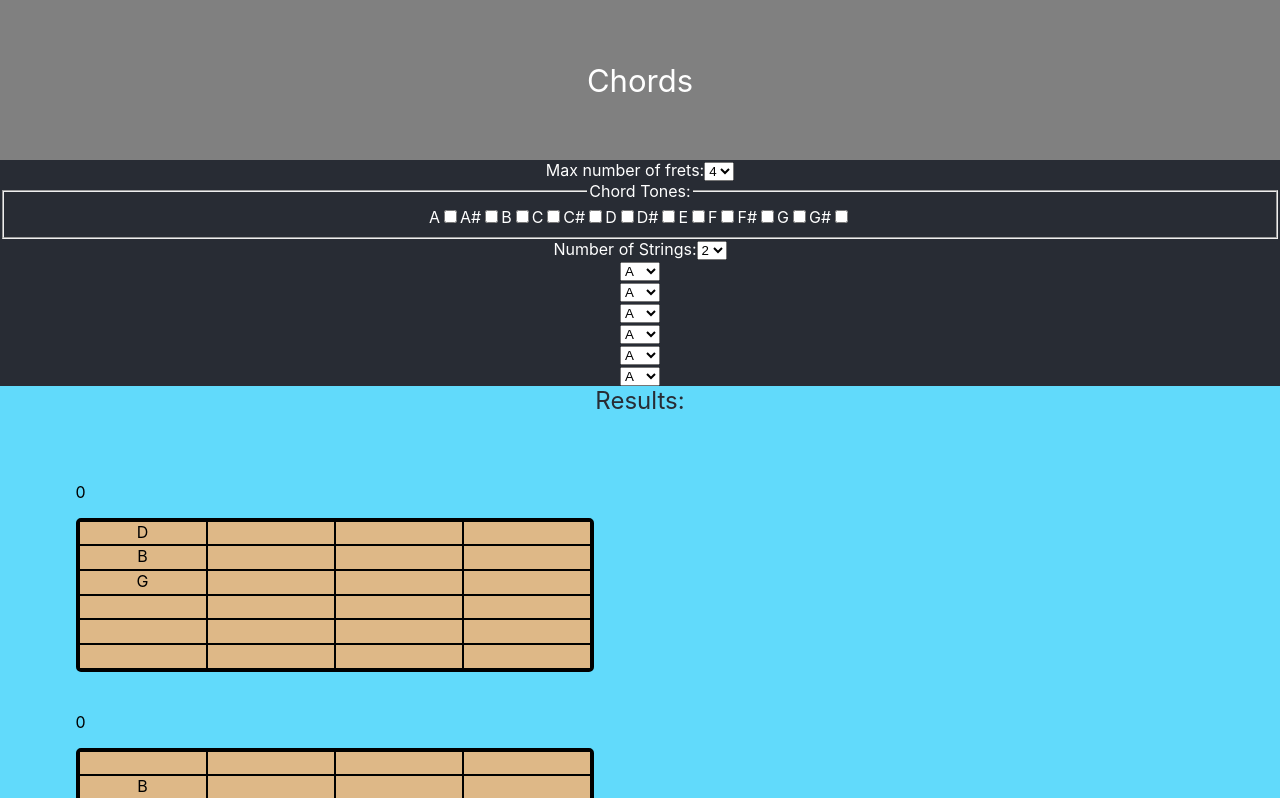
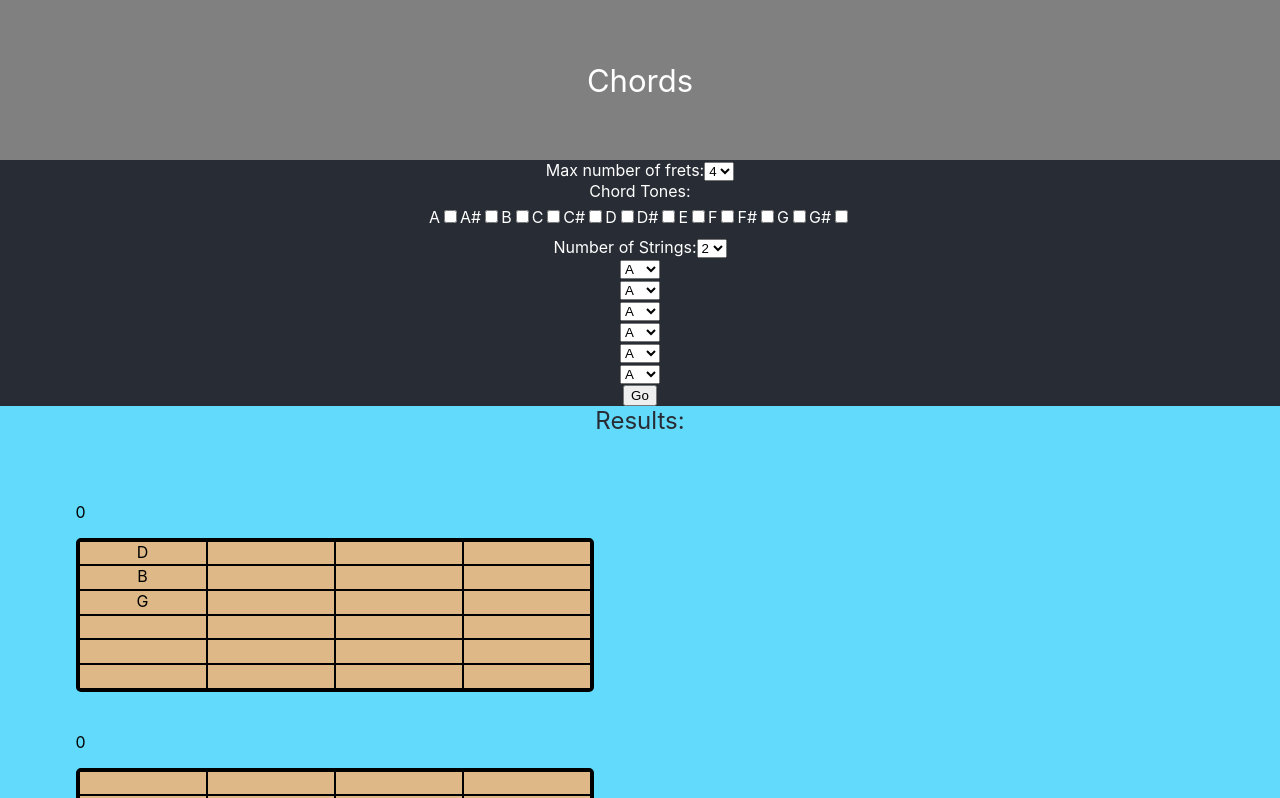
Before and after one commit to ryanwmichaud/TabV4, a React (Create React App) app: page / in a window 1280 px wide. Shown: the top 798 px of the page. Built offline with nearby package versions, Linux system fonts and the light colour scheme.

Commit message:
input section restructure

```diff
--- a/src/App.css
+++ b/src/App.css
@@ -34,6 +34,13 @@
   margin-left: 0cm;
 }
 
+.stringinput{
+
+}
+
+.ctinput{
+  border-style: hidden;
+}
 
 .results {
   height:10vmin;
--- a/src/App.js
+++ b/src/App.js
@@ -98,7 +98,7 @@ class StringInput extends React.Component{
   render(){
 
     return(
-    <div>
+    <div className='stringinput'>
       <label>
           Number of Strings:
           <select>
@@ -109,13 +109,13 @@ class StringInput extends React.Component{
             <option value={6}>6</option>
           </select>
         </label>
-
       <StringSelect></StringSelect>
       <StringSelect></StringSelect>
       <StringSelect></StringSelect>
       <StringSelect></StringSelect>
       <StringSelect></StringSelect>
       <StringSelect></StringSelect>
+
     </div>
     )
   }
@@ -145,28 +145,31 @@ class StringSelect extends React.Component{
   }
 }
 
-class CTInput extends React.Component{
+class ChordToneInput extends React.Component{
+
+  handleChange(){
+    this.props.changeChordTones();
+  }
 
 
   render(){
     return(
-      <div className='ctinput'>
-          <fieldset>
+      <div >
+        <fieldset className='ctinput'>
             <legend>Chord Tones: </legend>
-            <label>A<input type='checkbox' name='A'></input></label>
-            <label>A#<input type='checkbox' name='A#'></input></label>
-            <label>B<input type='checkbox' name='B'></input></label>
-            <label>C<input type='checkbox' name='C'></input></label>
-            <label>C#<input type='checkbox' name='C#'></input></label>
-            <label>D<input type='checkbox' name='D'></input></label>
-            <label>D#<input type='checkbox' name='D#'></input></label>
-            <label>E<input type='checkbox' name='E'></input></label>
-            <label>F<input type='checkbox' name='F'></input></label>
-            <label>F#<input type='checkbox' name='F#'></input></label>
-            <label>G<input type='checkbox' name='G'></input></label>
-            <label>G#<input type='checkbox' name='G#'></input></label>
+            <label>A<input type='checkbox' id='A' name='ct'></input></label>
+            <label>A#<input type='checkbox' id='A#' name='ct'></input></label>
+            <label>B<input type='checkbox' id='B' name='ct'></input></label>
+            <label>C<input type='checkbox' id='C' name='ct'></input></label>
+            <label>C#<input type='checkbox' id='C#' name='ct'></input></label>
+            <label>D<input type='checkbox' id='D' name='ct'></input></label>
+            <label>D#<input type='checkbox' id='D#' name='ct'></input></label>
+            <label>E<input type='checkbox' id='E' name='ct'></input></label>
+            <label>F<input type='checkbox' id='F' name='ct'></input></label>
+            <label>F#<input type='checkbox' id='F#' name='ct'></input></label>
+            <label>G<input type='checkbox' id='G' name='ct'></input></label>
+            <label>G#<input type='checkbox' id='G#' name='ct'></input></label>
           </fieldset>
-
 
       </div>
 
@@ -217,11 +220,15 @@ class InputSection extends React.Component{
 
   render(){
     return(
-      <div>
+      <form onSubmit={this.handleSubmit}>
         <StretchInput changeStretch={this.props.changeStretch} stretch={this.props.stretch}></StretchInput>
-        <CTInput ></CTInput>
+        <ChordToneInput changeChordTones={this.props.changeChordTones} chordTones={this.props.chordTones}></ChordToneInput>
+
         <StringInput></StringInput>
-      </div>
+
+        <input type='submit' value={"Go"}></input>
+
+      </form>
 
     )
   }
@@ -241,6 +248,9 @@ class App extends React.Component{
   changeStretch(value){
     this.setState({stretch:value});
   }
+  changeChordTones(x){
+    this.setState({chordTones: x});
+  }
 
 
 
@@ -259,6 +269,8 @@ class App extends React.Component{
           <InputSection
             changeStretch={this.changeStretch}
             stretch={this.state.stretch}>
+            changeChordTones={this.changeChordTones}
+            chordTones={this.chordTones}
           </InputSection>
           </div>
           <div className='results'>Results:</div>
```
Lines whose indentation alone changed are shown as unchanged.
